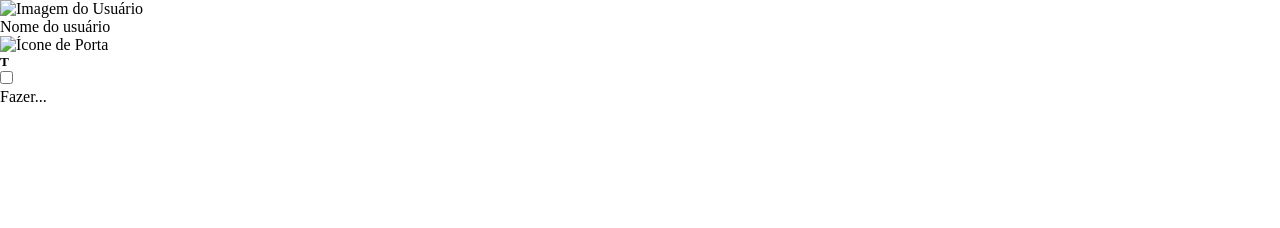
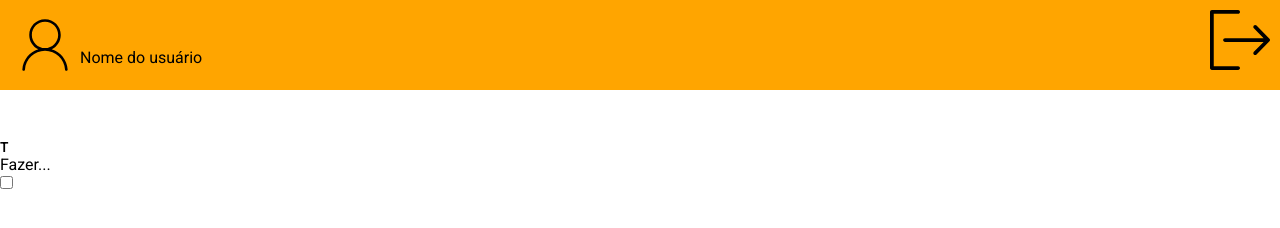
Before and after one commit to Gabriel-Lucena/luge_web, a plain HTML site: page tasks/index.html in a window 1280 px wide. Drawn offline with Linux system fonts and the light colour scheme.

Commit message:
Estilos da Página

```diff
--- a/tasks/index.html
+++ b/tasks/index.html
@@ -1,6 +1,16 @@
 <!DOCTYPE html>
 <html lang="en">
+
 <head>
+
+  <!-- Fontes -->
+
+  <link rel="preconnect" href="https://fonts.googleapis.com">
+  <link rel="preconnect" href="https://fonts.gstatic.com" crossorigin>
+  <link href="https://fonts.googleapis.com/css2?family=Roboto&display=swap" rel="stylesheet">
+
+  <!---->
+
   <meta charset="UTF-8" />
 
   <meta name="viewport" content="width=device-width, initial-scale=1.0" />
@@ -9,25 +19,36 @@
 
   <title>Tasks</title>
 </head>
+
 <body>
   <header>
-      <img src="./images/user.jpg" alt="Imagem do Usuário" />
+    <div id="header">
+      <div id="user">
+        <img src="./images/user.svg" alt="Imagem do Usuário" />
 
-      <p>Nome do usuário</p>
+        <p id="username">Nome do usuário</p>
+      </div>
 
-      <img src="./images/log_out.png" alt="Ícone de Porta" />
+      <img src="./images/log_out.svg" alt="Ícone de Porta" id="log_out" />
+    </div>
   </header>
 
   <body>
     <div class="tasks">
 
+      <div id = "tasks-texts">
+
         <h5>T</h5>
-
-        <input type="checkbox" id = "status" name = "asd">
 
         <p>Fazer...</p>
 
       </div>
+
+
+      <input type="checkbox" id="status" name="asd" />
+
+    </div>
   </body>
 </body>
+
 </html>
--- a/tasks/styles.css
+++ b/tasks/styles.css
@@ -1,19 +1,85 @@
 * {
   margin: 0;
   padding: 0;
+}
+
+:root {
+  --size: 70px;
 }
 
 body {
   padding: 0;
   margin: 0;
 
-  align-items: center;
+  font-family: 'Roboto', sans-serif;
 }
 
 header {
   width: 100%;
+  background-color: orange;
+
+  margin: 0px 0px 50px;
+}
+
+#header {
+  height: 80px;
+
+  padding-top: 10px;
+  padding-left: 10px;
+  padding-right: 10px;
+
+  display: flex;
+  justify-content: space-between;
+}
+
+#user {
+  display: flex;
+}
+
+img {
+  height: var(--size);
+  width: var(--size);
+
+  cursor: pointer;
+}
+
+#log_out {
+  height: 60px;
+  width: 60px;
+}
+
+#username {
+padding-top: 20%;
 }
 
 .task {
   margin: auto;
+
+  display: inline;
+  justify-content: space-between;
+
 }
+
+/* #task-texts {
+  display: flex;
+} */
+
+input[type="checkbox"] {
+  /* width: 100px;
+  height: 100px; */
+
+  color: aqua;
+
+  cursor: pointer;
+
+  border-radius: 0.15em;
+}
+
+input[type="checkbox"]::before {
+  transform-origin: bottom left;
+  clip-path: polygon(14% 44%, 0 65%, 50% 100%, 100% 16%, 80% 0%, 43% 62%);
+}
+
+input:hover {
+  background-color: aqua;
+}
```
Also changed, not shown: tasks/images/log_out.svg (added), tasks/images/user.svg (added). Lines whose indentation alone changed are shown as unchanged.
